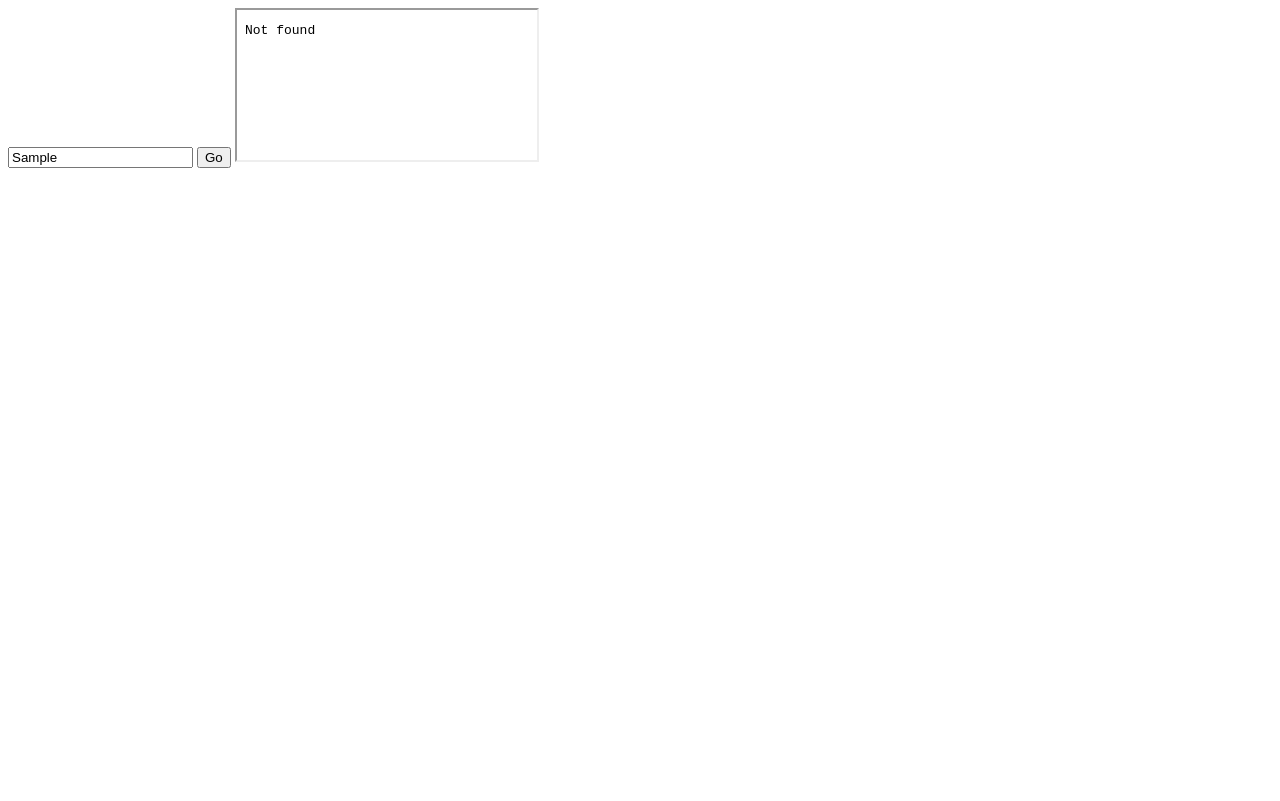
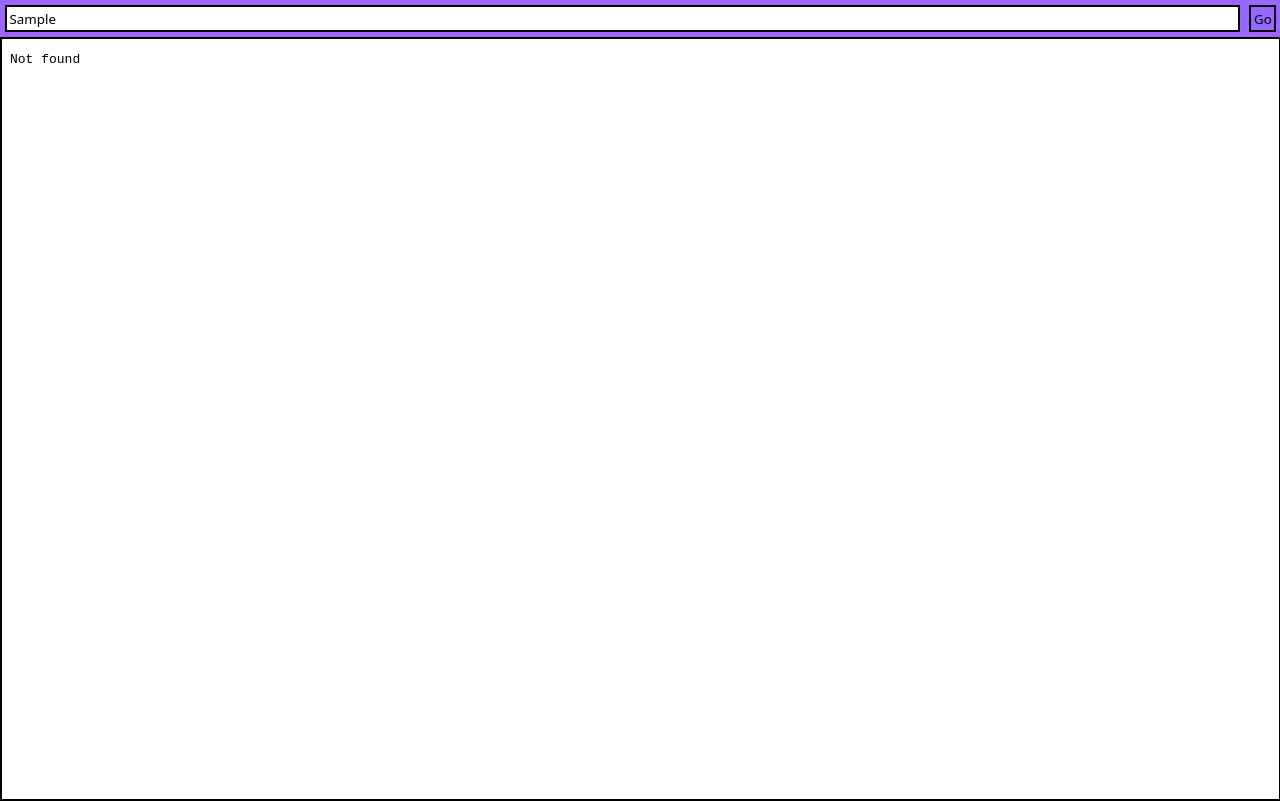
Before and after one commit to Dhdfuhrifi/Dhdfuhrifi.github.io, a plain HTML site: page TEST.html in a window 1280 px wide. Both pictures are taken after typing "Sample" into the empty fields and a click on the button "Go". Drawn offline with Linux system fonts and the light colour scheme.

Commit message:
Update TEST.html

```diff
--- a/TEST.html
+++ b/TEST.html
@@ -1,23 +1,69 @@
-<!DOCTYPE html>
-<html>
-<head>
-  <title>Iframe Loader</title>
+<html lang="en"><head>
+    <meta charset="UTF-8">
+    <meta name="viewport" content="width=device-width, initial-scale=1.0">
+    <title>Iframe Loader</title>
+    <style>/* width */
+::-webkit-scrollbar {
+  width: 10px;
+}
+
+/* Track */
+::-webkit-scrollbar-track {
+  box-shadow: inset 0 0 5px grey;
+  border-radius: 10px;
+}
+
+/* Handle */
+::-webkit-scrollbar-thumb {
+  background: black;
+  border-radius: 10px;
+}
+
+/* Handle on hover */
+::-webkit-scrollbar-thumb:hover {
+  background: grey;
+}
+div {background-color:#9966ff}
+body {
+  font-family: sans-serif;
+  margin: 0px;
+}
+
+#url-input {width:calc(100% - 45px);margin:5px}
+#url-input, #go-button {
+  padding: 2.5px;
+  border: 2px solid #000000;
+  font-family: noto sans;
+}
+
+#go-button {
+  cursor: pointer;
+  background-color: #9966ff;
+  width:26.6px
+}
+
+#my-iframe {
+  width: calc(100% - 3px); /* Adjust width as needed */
+  height: calc(100% - 40px); /* Adjust height as needed */
+  border: 2px solid #000000;
+}
+    </style>
 </head>
 <body>
-  <input type="text" id="urlInput" placeholder="Enter URL">
-  <button id="goButton">Go</button>
-  <iframe id="urlFrame" style=height:100%></iframe>
+    <div>
+    <input type="text" id="url-input" placeholder="Enter URL">
+    <button id="go-button">Go</button>
+    </div>
+    <iframe id="my-iframe"></iframe>
+    <script>
+       const urlInput = document.getElementById('url-input');
+const goButton = document.getElementById('go-button');
+const iframe = document.getElementById('my-iframe');
 
-  <script>
-const urlInput = document.getElementById("urlInput");
-const goButton = document.getElementById("goButton");
-const urlFrame = document.getElementById("urlFrame");
+goButton.addEventListener('click', () => {
+  const url = urlInput.value;
+  iframe.src = url;
+});
+    </script>
 
-goButton.addEventListener("click", () => {
-  const url = urlInput.value;
-  urlFrame.src = url;
-  urlInput.value = url;
-});
-  </script>
-</body>
-</html>
+</body></html>
```
